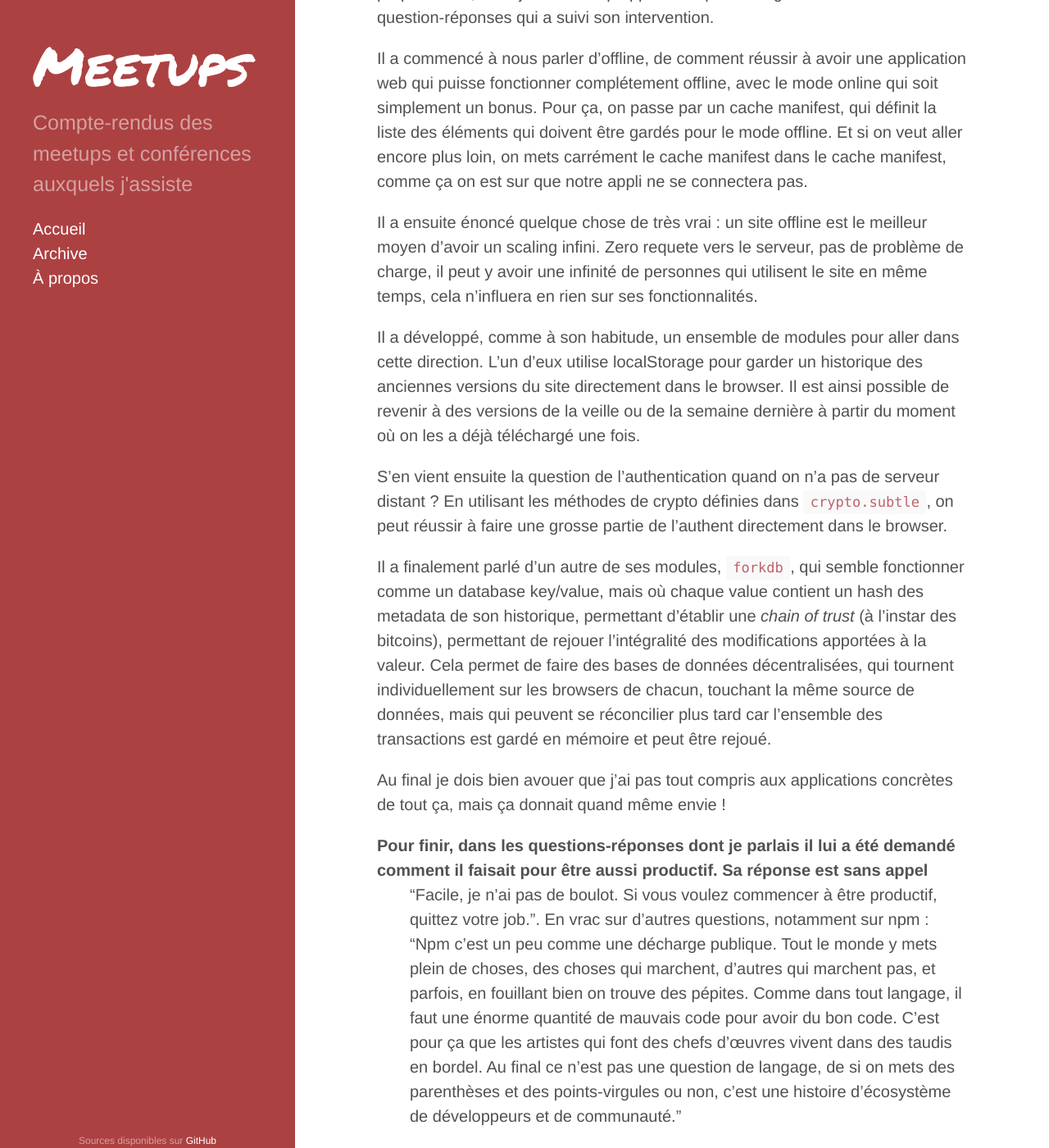
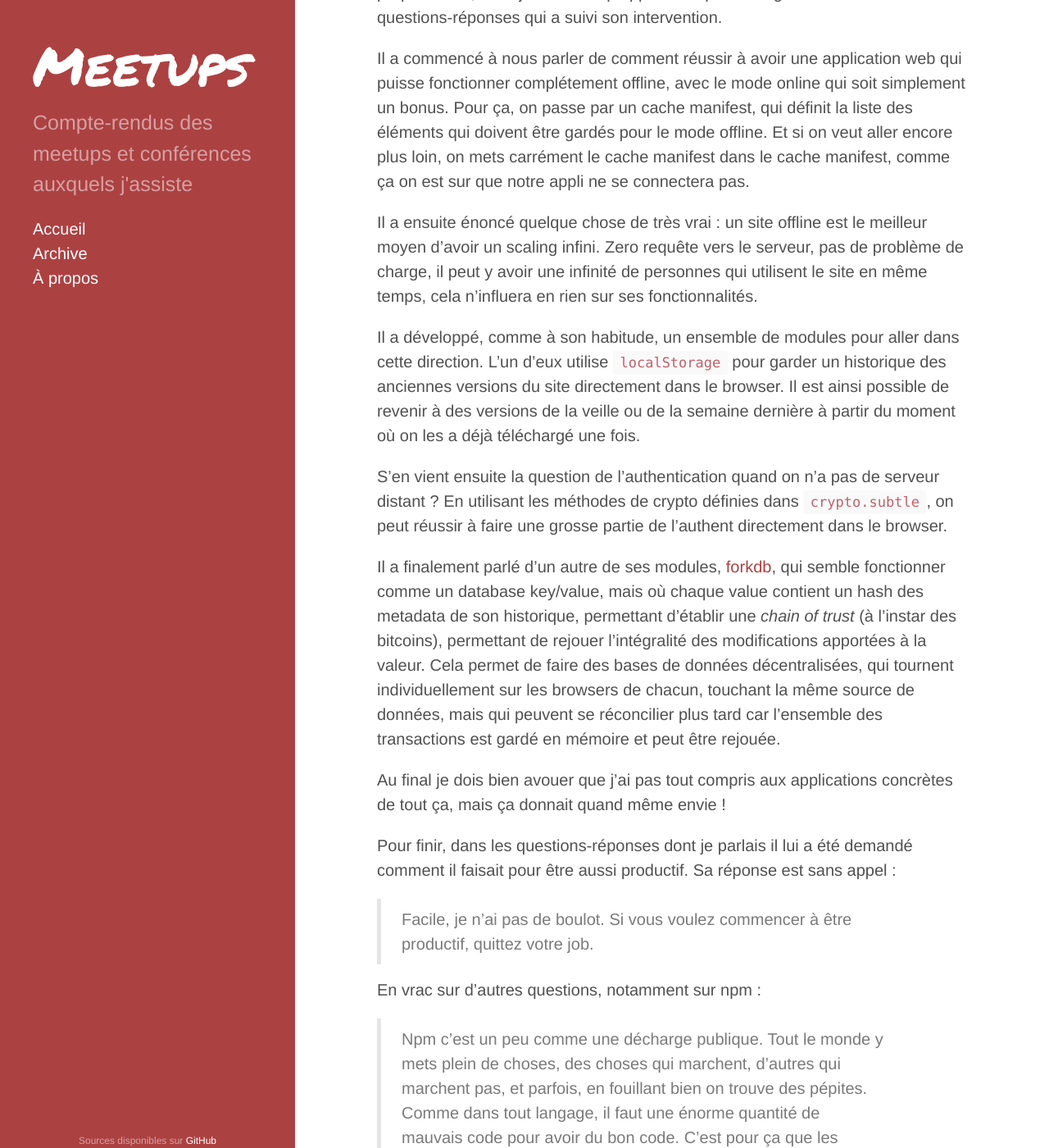
Before and after one commit to pixelastic/meetups.pixelastic.com, a Jekyll site: the page built from _posts/2014-11-17-dotjs-2014.md, in a window 1280 px wide and 1400 px high, scrolled down 518 px. Shown: the whole window at 82% size. Built offline with Jekyll 4.4.1, drawn with Linux system fonts in a browser that asks for light colours; Markdown is read by kramdown in place of the engine named in the settings; some of the changed text lies outside the part shown.

Commit message:
fix(typoe, links): Add links and fix typos to dotJS.

```diff
--- a/_posts/2014-11-17-dotjs-2014.md
+++ b/_posts/2014-11-17-dotjs-2014.md
@@ -4,23 +4,24 @@
 tags: dotjs
 ---
 
-Le 19 Novembre 2014, au Théatre de Paris, avait lieu la nouvelle édition de
-dotJS. Un lieu magnifique, des speakers de renom et des présentations
-intéressantes. Je n'ai pas réussi à sortir un fil directeur général aux
-conférences, mais voici un petit résumé des différentes conférences.
+Le 19 Novembre 2014, au [Théatre de Paris](http://www.theatredeparis.com/),
+avait lieu la nouvelle édition de [dotJS](http://www.dotjs.eu/). Un lieu
+magnifique, des speakers de renom et des présentations intéressantes. Je n'ai
+pas réussi à sortir un fil directeur général au programme, mais voici un petit
+résumé des différentes conférences.
 
 C'est dans l'ordre chronologique de la journée, mais sans doute un peu en vrac
 dans les idées.
 
 ## James Halliday aka Substack
 
-Substack, le mec qui code même dans son sommeil (jetez un œil à [sa
-timeline](https://github.com/substack)), nous a parlé de... plein de choses. Je
-suis pas sur de pouvoir en ressortir le propos exact, mais j'ai beaucoup
-apprécié le personnage et la session de question-réponses qui a suivi son
-intervention.
+[Substack](https://twitter.com/substack), le mec qui code même dans son sommeil
+(jetez un œil à [sa timeline](https://github.com/substack)), nous a parlé de...
+plein de choses. Je suis pas sur de pouvoir en ressortir le propos exact, mais
+j'ai beaucoup apprécié le personnage et la session de questions-réponses qui
+a suivi son intervention.
 
-Il a commencé à nous parler d'offline, de comment réussir à avoir une
+Il a commencé à nous parler de comment réussir à avoir une
 application web qui puisse fonctionner complétement offline, avec le mode
 online qui soit simplement un bonus. Pour ça, on passe par un cache manifest,
 qui définit la liste des éléments qui doivent être gardés pour le mode offline.
@@ -28,12 +29,12 @@
 le cache manifest, comme ça on est sur que notre appli ne se connectera pas.
 
 Il a ensuite énoncé quelque chose de très vrai : un site offline est le
-meilleur moyen d'avoir un scaling infini. Zero requete vers le serveur, pas de
+meilleur moyen d'avoir un scaling infini. Zero requête vers le serveur, pas de
 problème de charge, il peut y avoir une infinité de personnes qui utilisent le
 site en même temps, cela n'influera en rien sur ses fonctionnalités.
 
 Il a développé, comme à son habitude, un ensemble de modules pour aller dans
-cette direction. L'un d'eux utilise localStorage pour garder un historique des
+cette direction. L'un d'eux utilise `localStorage` pour garder un historique des
 anciennes versions du site directement dans le browser. Il est ainsi possible
 de revenir à des versions de la veille ou de la semaine dernière à partir du
 moment où on les a déjà téléchargé une fois.
@@ -43,40 +44,46 @@
 peut réussir à faire une grosse partie de l'authent directement dans le
 browser.
 
-Il a finalement parlé d'un autre de ses modules, `forkdb`, qui semble
+Il a finalement parlé d'un autre de ses modules,
+[forkdb](https://github.com/substack/forkdb), qui semble
 fonctionner comme un database key/value, mais où chaque value contient un hash
 des metadata de son historique, permettant d'établir une _chain of trust_ (à
 l'instar des bitcoins), permettant de rejouer l'intégralité des modifications
 apportées à la valeur. Cela permet de faire des bases de données
 décentralisées, qui tournent individuellement sur les browsers de chacun,
 touchant la même source de données, mais qui peuvent se réconcilier plus tard
-car l'ensemble des transactions est gardé en mémoire et peut être rejoué.
+car l'ensemble des transactions est gardé en mémoire et peut être rejouée.
 
 Au final je dois bien avouer que j'ai pas tout compris aux applications
 concrètes de tout ça, mais ça donnait quand même envie !
 
 Pour finir, dans les questions-réponses dont je parlais il lui a été demandé
-comment il faisait pour être aussi productif. Sa réponse est sans appel
-: "Facile, je n'ai pas de boulot. Si vous voulez commencer à être productif,
-quittez votre job.". En vrac sur d'autres questions, notamment sur npm : "Npm
-c'est un peu comme une décharge publique. Tout le monde y mets plein de choses,
-des choses qui marchent, d'autres qui marchent pas, et parfois, en fouillant
-bien on trouve des pépites. Comme dans tout langage, il faut une énorme
-quantité de mauvais code pour avoir du bon code. C'est pour ça que les artistes
-qui font des chefs d'œuvres vivent dans des taudis en bordel. Au final ce n'est
-pas une question de langage, de si on mets des parenthèses et des
-points-virgules ou non, c'est une histoire d'écosystème de développeurs et de
-communauté."
+comment il faisait pour être aussi productif. Sa réponse est sans appel :
+
+> Facile, je n'ai pas de boulot. Si vous voulez commencer à être productif,
+quittez votre job.
+
+En vrac sur d'autres questions, notamment sur npm :
+
+> Npm c'est un peu comme une décharge publique. Tout le monde y mets plein de
+> choses, des choses qui marchent, d'autres qui marchent pas, et parfois, en
+> fouillant bien on trouve des pépites. Comme dans tout langage, il faut une
+> énorme quantité de mauvais code pour avoir du bon code. C'est pour ça que les
+> artistes qui font des chefs d'œuvres vivent dans des taudis en bordel. Au final
+> ce n'est pas une question de langage, de si on mets des parenthèses et des
+> points-virgules ou non, c'est une histoire d'écosystème de développeurs et de
+> communauté.
 
 Vraiment, un chouette type !
 
 ## Charlie Robbins
 
-Ensuite, Charlie Robbins, de Nodejitsu nous a parlé de npm aussi, mais d'un
-point de vu statistique. Il a analysé les repos npm pour faire de l'analyse
-statistique dessus et savoir les modules les plus utilisés comme dépendances,
-les versions les plus stables (ie. utilisées par le plus de packages), celles
-qui présentent le plus de failles de sécurités, etc.
+Ensuite, [Charlie Robbins](https://twitter.com/indexzero), de
+[Nodejitsu](https://www.nodejitsu.com/) nous
+a parlé de npm aussi, mais d'un point de vu statistique. Il a analysé les repos
+npm pour faire de l'analyse statistique dessus et savoir les modules les plus
+utilisés comme dépendances, les versions les plus stables (ie. utilisées par le
+plus de packages), celles qui présentent le plus de failles de sécurités, etc.
 
 Le gars est sans doute très fort pour faire des statistiques sur des données de
 type graph (et ses slides sont très jolis), mais concrétement je n'ai rien tiré
@@ -126,10 +135,10 @@
 Ils réimplémentent complétement les API natives du DOM (`document`, `window`,
 `HTTPRequest`, etc). Le cas d'usage le plus courant est pour faire du rendering
 complet coté serveur. On lui passe un input HTML, du JS et du CSS à coté, et on
-peut ensuite requeter le DOM pour obtenir les listeners, les styles, etc.
+peut ensuite requêter le DOM pour obtenir les listeners, les styles, etc.
 
 Basé sur JSDom, il existe aussi `zombie.js` qui permet d'aller un peu plus loin
-pour simuler un navigateur, mais dans JSDom. On peut par exemple simuler le
+pour simuler un navigateur. On peut par exemple simuler le
 remplissage de formulaire. Il semble que la bibliothèque soit pas mal utilisée
 pour tricher sur les jeux en ligne.
 
@@ -140,21 +149,21 @@
 
 ## Angus Croll
 
-Angus Croll nous a fait passer un très bon moment avec un talk extremement
-intéressant intitulé "Code & Literature". Pour lui, Javascript est un langage
-très souple qui permet de faire énormément de choses, et qui permet aussi de
-faire la même chose d'énormément de façons différentes. Pour éviter de trop se
-disperser, on a inventé des best practices, qui fonctionnent dans la majorité
-des cas. Mais quand on rencontre un edge case imprévu qui va nous forcer
-à casser ces règles, on ne sait pas forcément comment faire car on n'a jamais
-appris qu'une seule manière de faire.
+[Angus Croll](https://twitter.com/angustweets) nous a fait passer un très bon
+moment avec un talk extrèmement intéressant intitulé "Code & Literature". Pour
+lui, Javascript est un langage très souple qui permet de faire énormément de
+choses, et qui permet aussi de faire la même chose d'énormément de façons
+différentes. Pour éviter de trop se disperser, on a inventé des best practices,
+qui fonctionnent dans la majorité des cas. Mais quand on rencontre un edge case
+imprévu qui va nous forcer à casser ces règles, on ne sait pas forcément
+comment faire car on n'a jamais appris qu'une seule manière de faire.
 
 Lui nous incite à tester, à jouer avec le code, à essayer. Javascript nous
 permet de faire les choses de manière impérative, object ou fonctionnelle,
-profitons-en. Ca ne suivra peut-être pas les guidelines et ne sera peut-être
+profitons-en. Ça ne suivra peut-être pas les guidelines et ne sera peut-être
 pas propre selon les standards du projet, mais ça nous fera apprendre des
-choses. Il n'y a qu'en essayant quelque chose d'inconnu qu'on peut apprendre de
-nouvelles choses.
+choses. Il n'y a qu'en essayant quelque chose d'inconnu qu'on peut apprendre.
+
 
 Lui aussi est d'accord sur ce que disait Substack : il faut beaucoup de mauvais
 code pour avoir du bon code. C'est une phase d'apprentissage obligatoire, et il
@@ -166,7 +175,7 @@
 `(function(){...}())` comme étant des bad smell, alors qu'aujourd'hui on les
 considère comme des syntaxes tout à fait valides, pour peu qu'on sache bien les
 utiliser. Le niveau des codeurs de JS a évolué, et ce qui était considéré comme
-des syntaxes ésotériques font aujourd'hui partie intégrante du langage.
+des syntaxes ésotériques fait aujourd'hui partie intégrante du langage.
 
 Javascript est un langage à part entière, dont il faut comprendre les
 subtilités. Au début on semble être en terrain connu, la syntaxe est facile,
@@ -205,8 +216,9 @@
 
 ## John-David Dalton
 
-John-David Dalton, créateur de lodash, nous a parlé des shims et des
-bibliothèques et pourquoi une bibliothèque est supérieure.
+[John-David Dalton](https://twitter.com/jdalton), créateur de
+[lodash](https://lodash.com/), nous a parlé des shims et des bibliothèques et
+pourquoi une bibliothèque est supérieure.
 
 Il commence par balayer tout un tas d'a-priori qu'on peut avoir sur les
 implémentations natives dans les browsers. Comme quoi la syntaxe est plus
@@ -220,15 +232,16 @@
 parfaite selon lui. Notamment, on subit les régressions de performance qui
 peuvent apparaitre entre les versions des navigateurs. Mais surtout, on risque
 de casser des implémentations si on remplace un prototype natif par notre
-propre version, lors des futures versions ou ce prototype sera implémenté.
+propre version, lors des futures versions où ce prototype sera implémenté.
 
 Pour lui, la meilleure solution est d'utiliser une bibliothèque, qui elle
 s'assure d'être compatible entre tous les navigateurs. Lodash implémente la
-même API qu'underscore, mais avec un axe particulier sur la performance. Pour
-avoir regardé le code source des deux libraries, celui d'underscore est
-parfaitement lisible et clair et on aurait tous pu l'écrire. Celui de lodash
-est bien plus complexe car même s'il expose la même API les rouages internes
-passent par des optimisations bien plus importantes.
+même API qu'[underscore](http://underscorejs.org/), mais avec un axe
+particulier sur la performance. Pour avoir regardé le code source des deux
+librairies, celui d'underscore est parfaitement lisible et clair et on aurait
+tous pu l'écrire. Celui de lodash est bien plus complexe car même s'il expose
+la même API les rouages internes passent par des optimisations bien plus
+importantes.
 
 En plus de ça, lodash offre du sucre syntaxique pour les appels les plus
 courants des méthodes et permet de chainer et de fusionner les itérations
```
Also changed, not shown: other parts of _posts/2014-11-17-dotjs-2014.md (+50 -41 lines).
